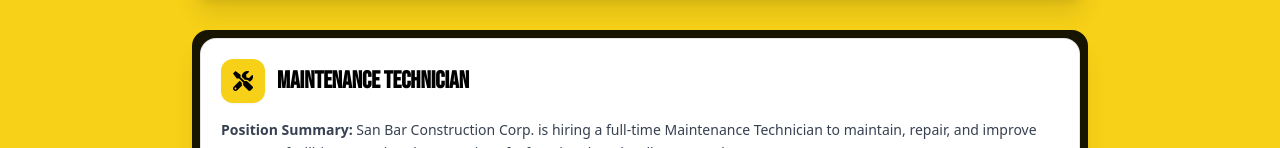
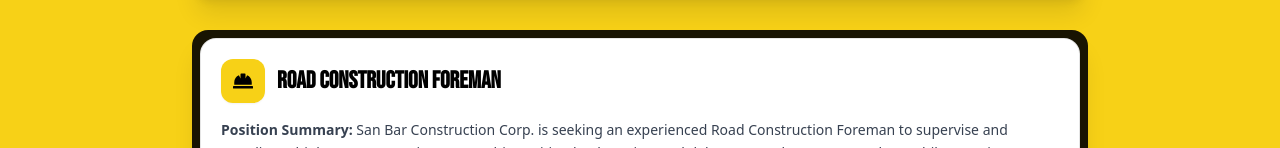
Before and after one commit to JoedyMcconn/SANBARCC, a Next.js app in the folder frontend/: page /job-opportunities in a window 1280 px wide. Shown: the part 652-800 px from the top of the page. Built offline with nearby package versions, Linux system fonts and the light colour scheme.

Commit message:
removing a job position

```diff
--- a/frontend/src/app/job-application/page.tsx
+++ b/frontend/src/app/job-application/page.tsx
@@ -215,10 +215,6 @@ export default function JobApplicationForm() {
                     {/*    <input type="checkbox" name="position" value="Acting Foreman" className="mr-2"/>Acting Foreman*/}
                     {/*</label>*/}
 
-                    <label className="flex items-center">
-                        <input type="checkbox" name="position" value="Maintenance Technician"
-                               className="mr-2"/> Maintenance Technician
-                    </label>
 
                     <label className="flex items-center">
                         <input type="checkbox" name="position" value=" CDL Driver" className="mr-2"/> CDL Truck Driver
--- a/frontend/src/app/job-opportunities/page.tsx
+++ b/frontend/src/app/job-opportunities/page.tsx
@@ -144,40 +144,40 @@ export default function JobOpportunities() {
                 </div>
             </div>
 
-            <JobPosition
-                title="Maintenance Technician"
-                icon={<FaTools />}
-                summary="San Bar Construction Corp. is hiring a full-time Maintenance Technician to maintain, repair, and improve company facilities, ensuring they remain safe, functional, and well-presented."
-                qualifications={[
-                    "3+ years of commercial, residential, or industrial maintenance experience preferred",
-                    "Working knowledge of electrical, plumbing, HVAC, carpentry, painting, drywall repair, and general building maintenance",
-                    "Ability to safely operate hand tools, power tools, ladders, and maintenance equipment",
-                    "Strong troubleshooting and problem-solving skills",
-                    "Ability to prioritize multiple assignments and work independently",
-                    "Valid driver's license with a satisfactory driving record",
-                    "Ability to pass a background check if required",
-                    "Frequently lift and carry up to 50 pounds",
-                    "Ability to stand, walk, bend, kneel, climb ladders, and work in confined spaces",
-                    "Occasionally work outdoors in varying weather conditions",
-                    "Ability to respond to emergency maintenance situations",
-                    "Following a conditional offer, employment is contingent on passing a pre-employment drug test and completion of a satisfactory background check",
-                    "San Bar Construction Corp. is an Equal Opportunity Employer and encourages diversity in the workforce"
-                ]}
-                responsibilities={[
-                    "Perform routine maintenance and repairs throughout office buildings and facilities",
-                    "Troubleshoot and repair plumbing, electrical, HVAC, lighting, doors, windows, locks, flooring, drywall, and building systems",
-                    "Complete carpentry, painting, patching, and general maintenance projects",
-                    "Conduct preventative maintenance inspections and document findings",
-                    "Respond promptly to maintenance requests and emergency repairs",
-                    "Assemble, install, and relocate office furniture, fixtures, and equipment",
-                    "Maintain exterior areas including walkways, parking areas, and landscaping support",
-                    "Ensure facilities remain clean, organized, safe, and compliant with company standards",
-                    "Perform other duties as assigned"
-                ]}
-                jobType="Full-time"
-                compensation="$19.00 per hour"
-                benefits="Medical, Dental and Vision Insurance, HRA, Supplemental Insurance, Holiday Pay, HWA, 401K, Vacation"
-            />
+            {/*<JobPosition*/}
+            {/*    title="Maintenance Technician"*/}
+            {/*    icon={<FaTools />}*/}
+            {/*    summary="San Bar Construction Corp. is hiring a full-time Maintenance Technician to maintain, repair, and improve company facilities, ensuring they remain safe, functional, and well-presented."*/}
+            {/*    qualifications={[*/}
+            {/*        "3+ years of commercial, residential, or industrial maintenance experience preferred",*/}
+            {/*        "Working knowledge of electrical, plumbing, HVAC, carpentry, painting, drywall repair, and general building maintenance",*/}
+            {/*        "Ability to safely operate hand tools, power tools, ladders, and maintenance equipment",*/}
+            {/*        "Strong troubleshooting and problem-solving skills",*/}
+            {/*        "Ability to prioritize multiple assignments and work independently",*/}
+            {/*        "Valid driver's license with a satisfactory driving record",*/}
+            {/*        "Ability to pass a background check if required",*/}
+            {/*        "Frequently lift and carry up to 50 pounds",*/}
+            {/*        "Ability to stand, walk, bend, kneel, climb ladders, and work in confined spaces",*/}
+            {/*        "Occasionally work outdoors in varying weather conditions",*/}
+            {/*        "Ability to respond to emergency maintenance situations",*/}
+            {/*        "Following a conditional offer, employment is contingent on passing a pre-employment drug test and completion of a satisfactory background check",*/}
+            {/*        "San Bar Construction Corp. is an Equal Opportunity Employer and encourages diversity in the workforce"*/}
+            {/*    ]}*/}
+            {/*    responsibilities={[*/}
+            {/*        "Perform routine maintenance and repairs throughout office buildings and facilities",*/}
+            {/*        "Troubleshoot and repair plumbing, electrical, HVAC, lighting, doors, windows, locks, flooring, drywall, and building systems",*/}
+            {/*        "Complete carpentry, painting, patching, and general maintenance projects",*/}
+            {/*        "Conduct preventative maintenance inspections and document findings",*/}
+            {/*        "Respond promptly to maintenance requests and emergency repairs",*/}
+            {/*        "Assemble, install, and relocate office furniture, fixtures, and equipment",*/}
+            {/*        "Maintain exterior areas including walkways, parking areas, and landscaping support",*/}
+            {/*        "Ensure facilities remain clean, organized, safe, and compliant with company standards",*/}
+            {/*        "Perform other duties as assigned"*/}
+            {/*    ]}*/}
+            {/*    jobType="Full-time"*/}
+            {/*    compensation="$19.00 per hour"*/}
+            {/*    benefits="Medical, Dental and Vision Insurance, HRA, Supplemental Insurance, Holiday Pay, HWA, 401K, Vacation"*/}
+            {/*/>*/}
 
             <JobPosition
                 title="Road Construction Foreman"
```
